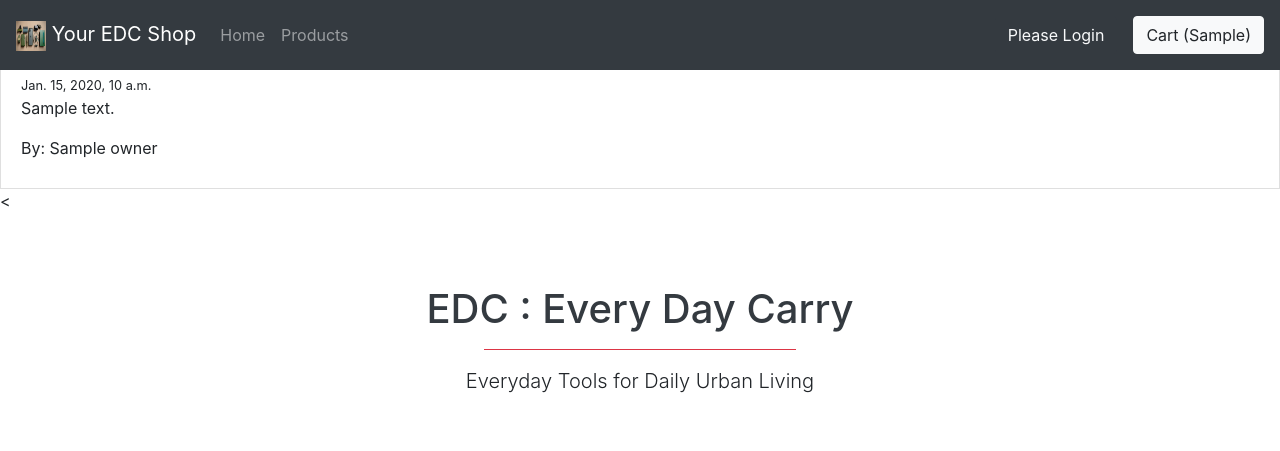
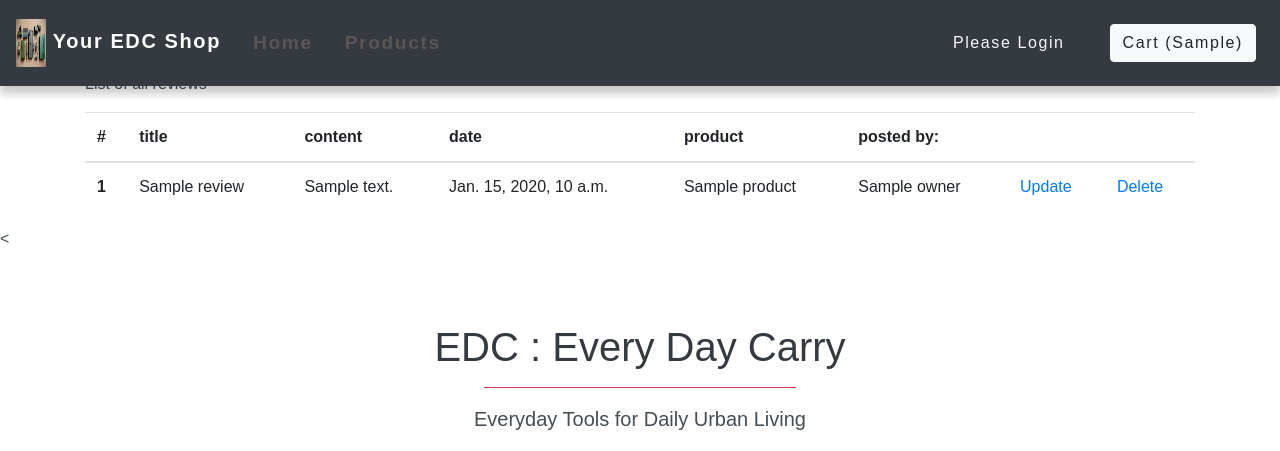
Before and after one commit to baguamaster/Your-EDC-Shop, a Django app: template youredcshop/reviews/templates/reviews/index-template.html in a window 1280 px wide. Shown: the top 451 px of the page. Run offline with Django 3.2, Linux system fonts and the light colour scheme; the template is opened without the code that fills it: most values are stand-ins (such as "Sample title", 1, 10 or a date in 2020); some libraries are stand-ins or nearby versions.

Commit message:
review templates  cleanup

```diff
--- a/youredcshop/reviews/templates/reviews/index-template.html
+++ b/youredcshop/reviews/templates/reviews/index-template.html
@@ -1,23 +1,50 @@
-{% extends 'base.template.html'%}
+{% extends 'base.template.html' %}
+{% load crispy_forms_tags %}
+{% load static %}
 
-{% block content%}
+{% block css %}
+<link rel="stylesheet" href="{% static 'style.css' %}">
+{% endblock %}
 
-<ul class="list-group"></ul>
-{%for each_review in reviews %}
+{% block title %}
+Review Listing
+{% endblock %}
 
-<li class="list-group-item">
+{% block content %}
+<div class="container my-3">
+    <h1>Review Listing</h1>
 
-    <h5>{{each_review.title}}</h5>
-    <h6>Book: {{each_review.book.title}}</h6>
-    <small>{{each_review.date}}</small>
     <p>
-        {{each_review.content}}
+        List of all reviews
     </p>
-    <p>
-        By: {{each_review.owner}}
-    </p>
-</li>
-{% endfor %}
-</ul>
 
-{%endblock%}
+    <table class="table">
+        <thead>
+            <tr>
+                <th scope="col">#</th>
+                <th scope="col">title</th>
+                <th scope="col">content</th>
+                <th scope="col">date</th>
+                <th scope="col">product</th>
+                <th scope="col">posted by:</th>
+                <th scope="col"></th>
+                <th scope="col"></th>
+            </tr>
+        </thead>
+        <tbody>
+            {% for review in reviews %}
+            <tr>
+                <th scope="row">{{review.id}}</th>
+                <td>{{review.title}}</td>
+                <td>{{review.content}}</td>
+                <td>{{review.date}}</td>
+                <td>{{review.product}}</td>
+                <td>{{review.owner}}</td>
+                <td><a href="">Update</a></td>
+                <td><a href="">Delete</a></td>
+            </tr>
+            {% endfor %}
+        </tbody>
+    </table>
+</div>
+{% endblock %}
--- a/youredcshop/reviews/urls.py
+++ b/youredcshop/reviews/urls.py
@@ -2,7 +2,7 @@
 import reviews.views
 
 urlpatterns = [
-    path('', reviews.views.show_reviews),
-    path('create/<book_id>', reviews.views.create_review,
-         name="create_review")
+    path('', reviews.views.show_reviews, name='show_review_route'),
+    path('create/<product_id>', reviews.views.create_reviews,
+         name='create_review_route'),
 ]
```
Also changed, not shown: youredcshop/reviews/forms.py (+6 -1 lines), youredcshop/reviews/models.py (+5 -2 lines), youredcshop/reviews/templates/reviews/create-template.html (+22 -8 lines), youredcshop/reviews/views.py (+40 -34 lines).
